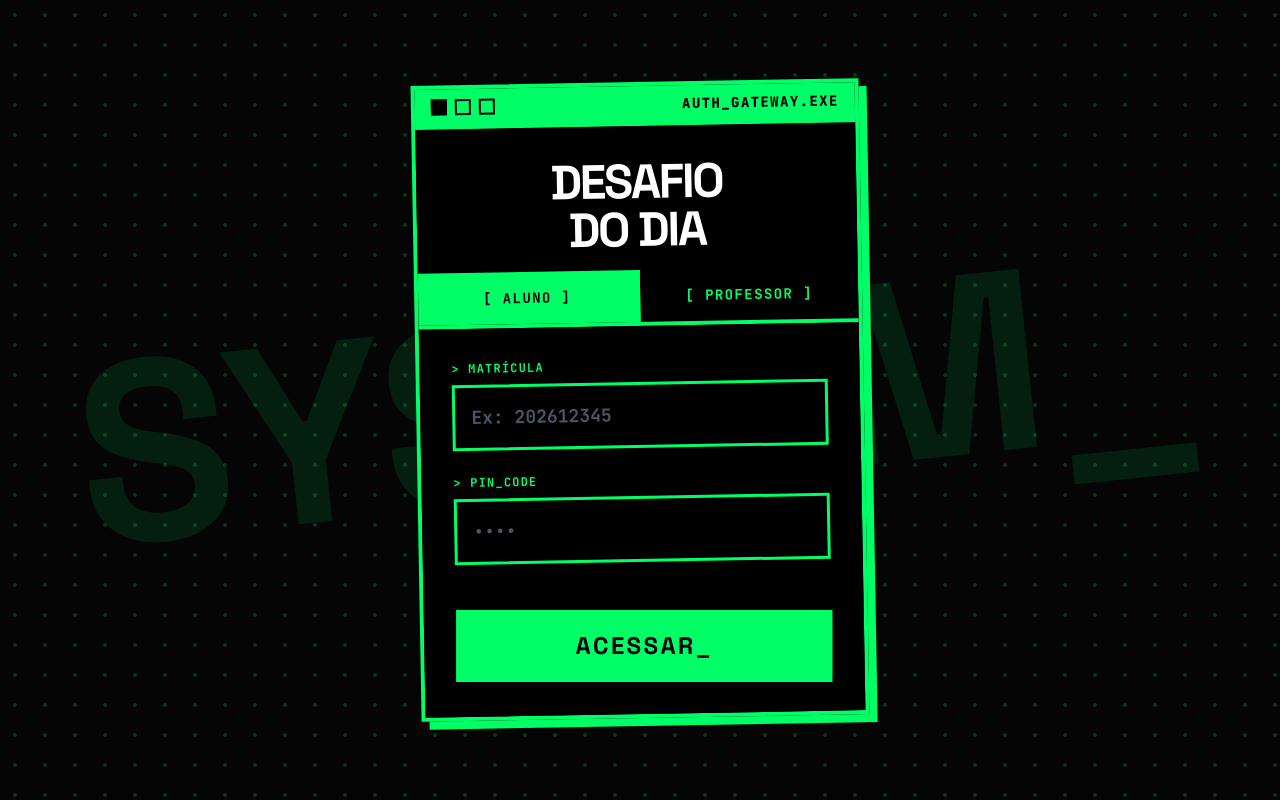
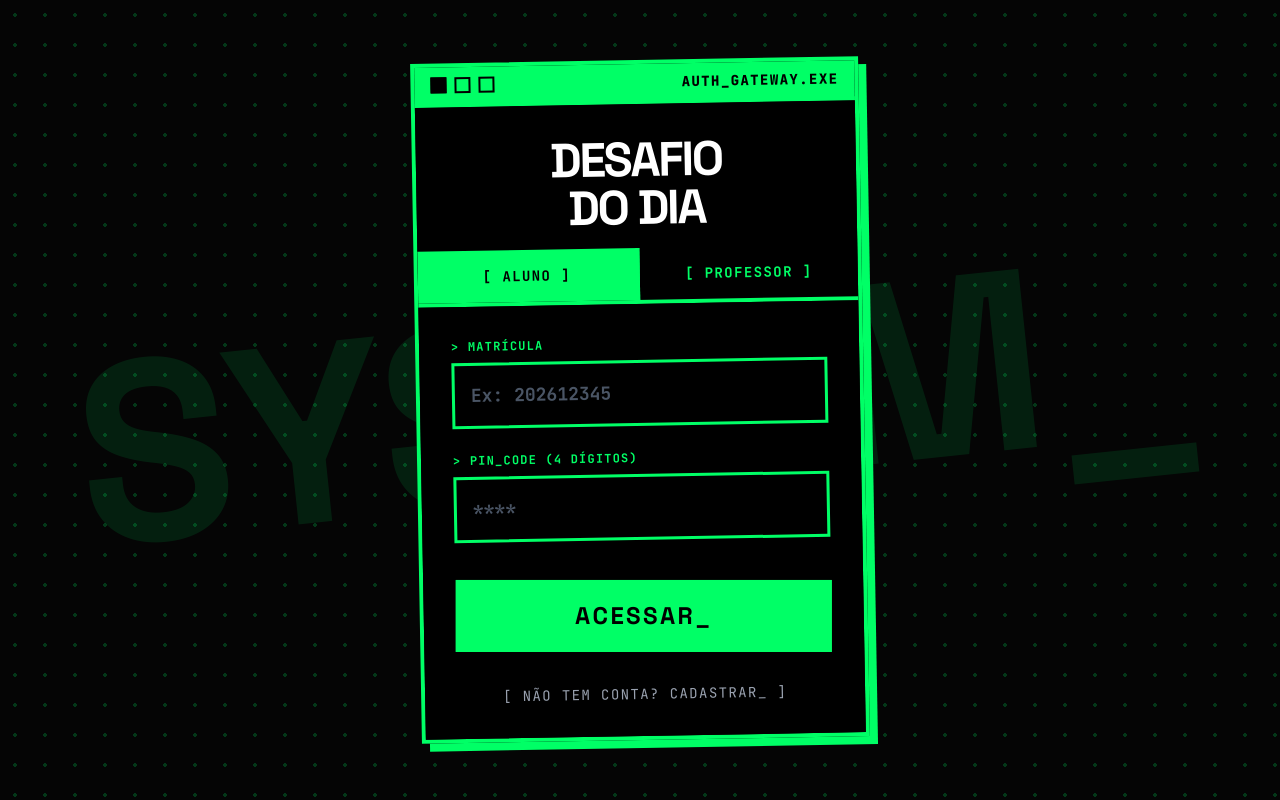
Before and after one commit to elc1090/project2-2026b-guisdapi, a React (Vite) app in the folder frontend/: page /login in a window 1280 px wide. Built offline with nearby package versions, Linux system fonts and the light colour scheme; no server answers.

Commit message:
feat: enhance student login and registration forms with additional fields and improve error handling

```diff
--- a/frontend/src/pages/Dashboard.jsx
+++ b/frontend/src/pages/Dashboard.jsx
@@ -181,7 +181,14 @@ function Dashboard() {
             [ TURMA: WEB-2026 ]
           </div>
           <div className="flex items-center h-10 gap-3 border-[3px] border-[var(--color-cyber-magenta)] bg-black text-[var(--color-cyber-magenta)] px-4 cursor-pointer hover:bg-[var(--color-cyber-magenta)] hover:text-white transition-colors">
-            <span>&gt; GUILHERME</span>
+            <div
+            onClick={() => { localStorage.removeItem('@DesafioDoDia:token'); navigate('/login'); }}
+            className="flex items-center h-10 gap-3 border-[3px] border-[var(--color-cyber-magenta)] bg-black text-[var(--color-cyber-magenta)] px-4 cursor-pointer hover:bg-[var(--color-cyber-magenta)] hover:text-white transition-colors"
+          >
+            <span className="truncate max-w-[150px] uppercase">
+              &gt; {timelineData?.student_name || 'ALUNO'}
+            </span>
+          </div>
             <div className="bg-current text-black h-5 w-5 flex items-center justify-center text-[10px]">👤</div>
           </div>
         </div>
--- a/frontend/src/pages/Login.jsx
+++ b/frontend/src/pages/Login.jsx
@@ -4,34 +4,57 @@ import { authService } from '../services/authService';
 
 export default function Login() {
   const navigate = useNavigate();
+
+  // Modos e Papéis
+  const [isLoginMode, setIsLoginMode] = useState(true); // true = Login, false = Cadastro
   const [role, setRole] = useState('student');
-  const [identifier, setIdentifier] = useState('');
-  const [password, setPassword] = useState('');
+
+  // Campos do Formulário
+  const [name, setName] = useState(''); // Usado apenas no cadastro
+  const [identifier, setIdentifier] = useState(''); // Matrícula (aluno) ou Email (professor)
+  const [password, setPassword] = useState(''); // PIN (aluno) ou Senha (professor)
+  const [classroomCode, setClassroomCode] = useState(''); // Usado apenas no cadastro de aluno
+
   const [loading, setLoading] = useState(false);
   const [errorMsg, setErrorMsg] = useState('');
 
-  const handleLogin = async (e) => {
+  // Limpa os campos quando troca de aba ou modo
+  const resetFields = () => {
+    setIdentifier(''); setPassword(''); setName(''); setClassroomCode(''); setErrorMsg('');
+  };
+
+  const handleAuth = async (e) => {
     e.preventDefault();
     setLoading(true);
     setErrorMsg('');
 
     try {
+      // MODO CADASTRO
+      if (!isLoginMode) {
+        if (role === 'student') {
+          await authService.registerStudent(name, identifier, classroomCode, password);
+        } else {
+          await authService.registerTeacher(name, identifier, password);
+        }
+        // Após cadastrar, fazemos o login automaticamente por baixo dos panos! (Melhor UX)
+      }
+
+      // MODO LOGIN (Ou Auto-Login após cadastro)
       let data;
       if (role === 'student') {
         data = await authService.studentLogin(identifier, password);
         localStorage.setItem('@DesafioDoDia:token', data.access_token);
-
         navigate('/dashboard');
-
       } else {
         data = await authService.teacherLogin(identifier, password);
         localStorage.setItem('@DesafioDoDia:token', data.access_token);
-
         navigate('/teacher-dashboard');
       }
 
     } catch (error) {
-      setErrorMsg('ERRO: CREDENCIAIS INVÁLIDAS OU CORROMPIDAS.');
+      // Se for erro do backend (ex: matrícula já existe), o Axios coloca a mensagem em error.response.data.detail
+      const backendError = error.response?.data?.detail;
+      setErrorMsg(backendError ? `ERRO: ${backendError}` : 'ERRO: CREDENCIAIS INVÁLIDAS OU CORROMPIDAS.');
     } finally {
       setLoading(false);
     }
@@ -95,7 +118,7 @@ export default function Login() {
         </div>
 
         {/* formulario de dados */}
-        <form onSubmit={handleLogin} className="p-8 flex flex-col gap-6 bg-black">
+        <form onSubmit={handleAuth} className="p-8 flex flex-col gap-6 bg-black">
 
           {errorMsg && (
             <div className="bg-[var(--color-cyber-magenta)] text-white font-mono font-bold p-3 text-center text-sm uppercase tracking-widest animate-pulse border-2 border-white">
@@ -103,6 +126,24 @@ export default function Login() {
             </div>
           )}
 
+          {/* CAMPO: NOME (Só aparece no cadastro) */}
+          {!isLoginMode && (
+            <div className="flex flex-col gap-2 animate-fade-in-up">
+              <label className="font-mono font-bold text-xs tracking-widest text-[var(--color-acid-green)] uppercase">
+                &gt; NOME COMPLETO
+              </label>
+              <input
+                type="text"
+                value={name}
+                onChange={(e) => setName(e.target.value)}
+                placeholder="Ex: Guilherme S. Dapieve"
+                required
+                className="bg-transparent border-[3px] border-[var(--color-acid-green)] text-white p-4 font-mono font-bold text-lg focus:outline-none focus:bg-[#002200] transition-colors"
+              />
+            </div>
+          )}
+
+          {/* CAMPO: MATRÍCULA OU EMAIL */}
           <div className="flex flex-col gap-2">
             <label className="font-mono font-bold text-xs tracking-widest text-[var(--color-acid-green)] uppercase">
               &gt; {role === 'student' ? 'MATRÍCULA' : 'E-MAIL'}
@@ -117,28 +158,56 @@ export default function Login() {
             />
           </div>
 
+          {/* CAMPO: CÓDIGO DA TURMA (Só aparece no cadastro de aluno) */}
+          {!isLoginMode && role === 'student' && (
+            <div className="flex flex-col gap-2 animate-fade-in-up">
+              <label className="font-mono font-bold text-xs tracking-widest text-[var(--color-acid-green)] uppercase">
+                &gt; CÓDIGO DE CONVITE DA TURMA
+              </label>
+              <input
+                type="text"
+                value={classroomCode}
+                onChange={(e) => setClassroomCode(e.target.value)}
+                placeholder="Ex: X7Y8Z9"
+                required
+                maxLength={6}
+                className="bg-transparent border-[3px] border-[var(--color-acid-green)] text-white p-4 font-mono font-bold text-lg focus:outline-none focus:bg-[#002200] transition-colors"
+              />
+            </div>
+          )}
+
+          {/* CAMPO: PIN OU SENHA */}
           <div className="flex flex-col gap-2">
             <label className="font-mono font-bold text-xs tracking-widest text-[var(--color-acid-green)] uppercase">
-              &gt; {role === 'student' ? 'PIN_CODE' : 'PASSWORD'}
+              &gt; {role === 'student' ? 'PIN_CODE (4 DÍGITOS)' : 'PASSWORD'}
             </label>
             <input
               type="password"
               value={password}
               onChange={(e) => setPassword(e.target.value)}
-              placeholder="••••"
+              placeholder="****"
               maxLength={role === 'student' ? 4 : undefined}
               required
               className="bg-transparent border-[3px] border-[var(--color-acid-green)] text-white p-4 font-mono font-bold text-lg focus:outline-none focus:bg-[#002200] transition-colors placeholder:text-gray-600"
             />
           </div>
 
-          {/* botao com rotacao contraria (rotate-1) gerando o caos controlado do acid graphic */}
+          {/* BOTAO PRINCIPAL */}
           <button
             type="submit"
             disabled={loading}
-            className="mt-6 bg-[var(--color-acid-green)] text-black border-[4px] border-[var(--color-acid-green)] py-4 font-display font-black text-2xl uppercase tracking-widest hover:bg-[var(--color-cyber-cyan)] hover:border-[var(--color-cyber-cyan)] hover:-translate-y-1 hover:shadow-[4px_4px_0px_0px_var(--color-cyber-magenta)] transition-all disabled:opacity-50 rotate-1"
+            className="mt-4 bg-[var(--color-acid-green)] text-black border-[4px] border-[var(--color-acid-green)] py-4 font-display font-black text-2xl uppercase tracking-widest hover:bg-[var(--color-cyber-cyan)] hover:border-[var(--color-cyber-cyan)] hover:-translate-y-1 hover:shadow-[4px_4px_0px_0px_var(--color-cyber-magenta)] transition-all disabled:opacity-50 rotate-1"
           >
-            {loading ? 'INICIANDO...' : 'ACESSAR_'}
+            {loading ? 'PROCESSANDO...' : isLoginMode ? 'ACESSAR_' : 'CRIAR_REGISTRO'}
+          </button>
+
+          {/* BOTAO PARA ALTERNAR ENTRE LOGIN E CADASTRO */}
+          <button
+            type="button"
+            onClick={() => { setIsLoginMode(!isLoginMode); resetFields(); }}
+            className="font-mono text-sm text-gray-400 hover:text-[var(--color-cyber-magenta)] uppercase tracking-widest transition-colors mt-2"
+          >
+            {isLoginMode ? '[ NÃO TEM CONTA? CADASTRAR_ ]' : '[ JÁ TEM CONTA? LOGIN_ ]'}
           </button>
         </form>
 
--- a/frontend/src/services/authService.js
+++ b/frontend/src/services/authService.js
@@ -1,38 +1,54 @@
 import { api } from './api';
 
 export const authService = {
-  // login do aluno: FastAPI espera um JSON com 'matricula' e 'pin'
+  // === LOGIN ===
   studentLogin: async (enrollment, pin) => {
     try {
-      const response = await api.post('/auth/student-login', {
-        matricula: enrollment, // nome exato que o backend Python espera
-        pin: pin               // nome exato que o backend Python espera
+      const response = await api.post('/auth/student-login', { matricula: enrollment, pin: pin });
+      return response.data;
+    } catch (error) { throw error; }
+  },
+
+  teacherLogin: async (email, password) => {
+    try {
+      const params = new URLSearchParams();
+      params.append('username', email);
+      params.append('password', password);
+      const response = await api.post('/auth/login', params, {
+        headers: { 'Content-Type': 'application/x-www-form-urlencoded' }
+      });
+      return response.data;
+    } catch (error) { throw error; }
+  },
+
+  // === CADASTRO ===
+  registerStudent: async (name, enrollment, classroomCode, pin) => {
+    try {
+      // O payload casa exatamente com o StudentCreate do Pydantic no backend
+      const response = await api.post('/students/', {
+        name: name,
+        matricula: enrollment,
+        classroom_code: classroomCode,
+        pin: pin
       });
       return response.data;
     } catch (error) {
-      console.error("erro no login do aluno:", error);
+      console.error("Erro no cadastro do aluno:", error);
       throw error;
     }
   },
 
-  // login do professor: FastAPI espera um FORMULARIO na rota /auth/login
-  teacherLogin: async (email, password) => {
+  registerTeacher: async (name, email, password) => {
     try {
-      // monta os dados simulando um formulário HTML clássico
-      const params = new URLSearchParams();
-      params.append('username', email); // FastAPI exige que a chave seja 'username'
-      params.append('password', password);
-
-      // envia forçando o cabeçalho de formulário (urlencoded)
-      const response = await api.post('/auth/login', params, {
-        headers: {
-          'Content-Type': 'application/x-www-form-urlencoded'
-        }
+      // O payload casa exatamente com o TeacherCreate do backend
+      const response = await api.post('/teachers/', {
+        name: name,
+        email: email,
+        password: password
       });
-
       return response.data;
     } catch (error) {
-      console.error("erro no login do professor:", error);
+      console.error("Erro no cadastro do professor:", error);
       throw error;
     }
   }
```
Also changed, not shown: 1 other file (tests, documents, lock files or other folders).
